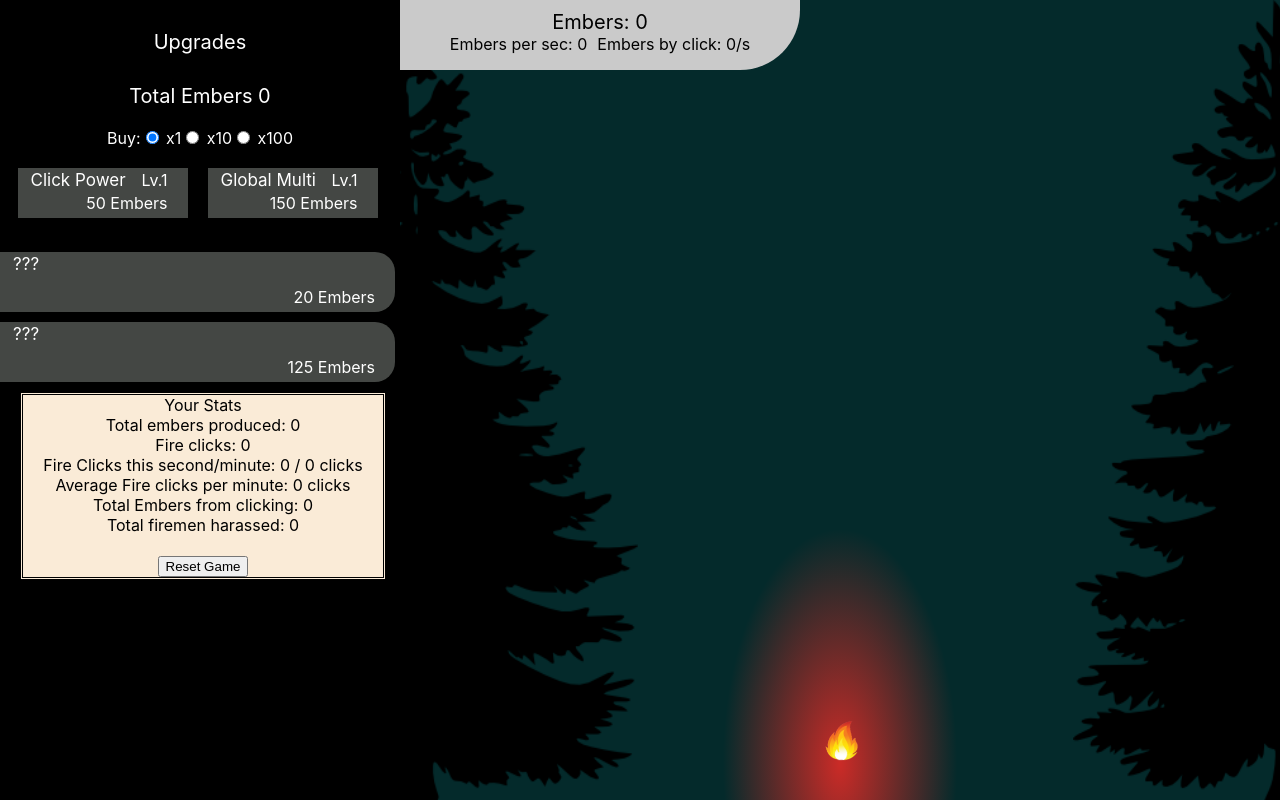
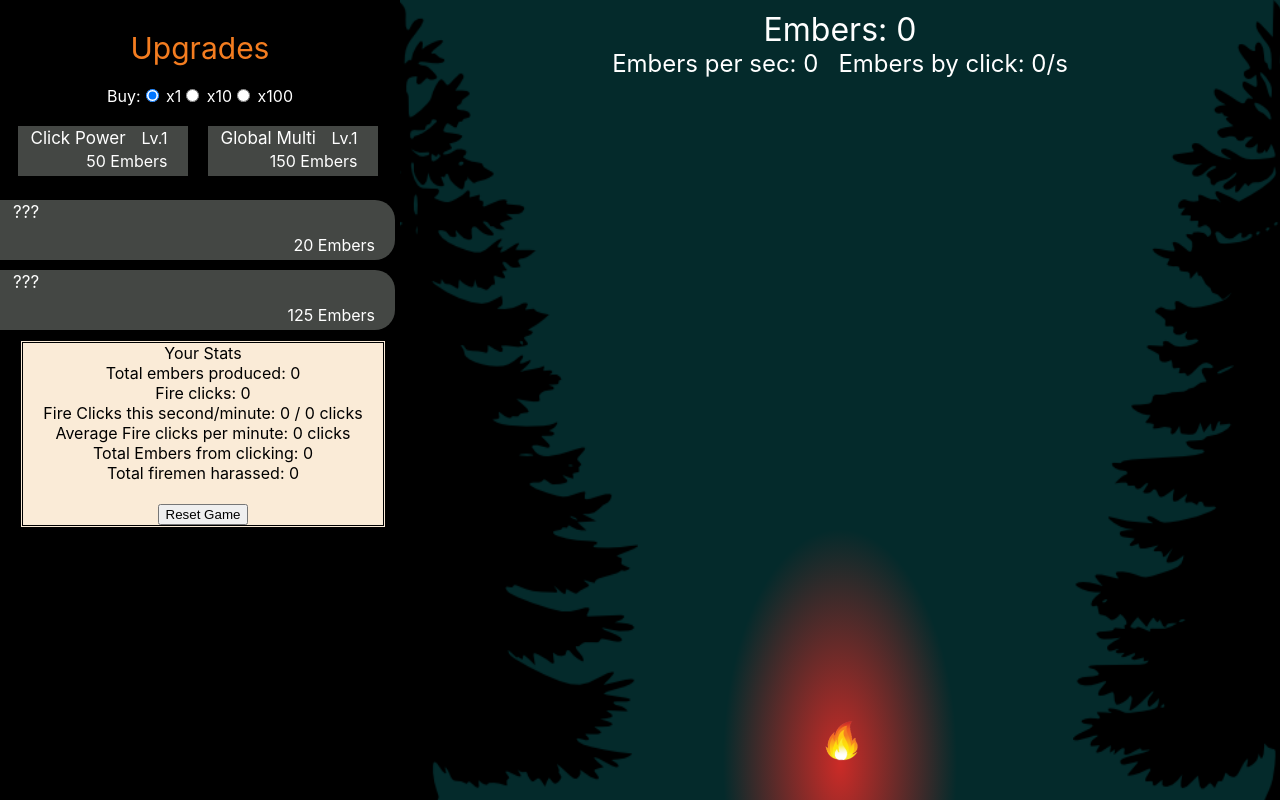
Before and after one commit to Ajknight121/Idle-Fire, a React (Create React App) app: page / in a window 1280 px wide. Built offline with nearby package versions, Linux system fonts and the light colour scheme.

Commit message:
Center counters

```diff
--- a/src/App.css
+++ b/src/App.css
@@ -36,15 +36,7 @@ body {
   background-size: 50% 100%, 50% 100%;
   background-position: -46% top, 153% top;
 }
-/*.tree {*/
-/*  position: absolute;*/
-/*  background-size: 50% 100%;*/
-/*  background-repeat: no-repeat;*/
-/*  background-position: right;*/
-/*  pointer-events: none;*/
-/*}*/
 .clicker-button {
-  /*background: rgb(255, 199, 90);*/
   text-align: center;
   padding-bottom: 40px;
   overflow: hidden;
@@ -98,25 +90,28 @@ body {
 }
 
 .counters {
-  background: rgb(202,202,202);
+  color: white;
   display: block;
   position: absolute;
-  width: 400px;
+  width: 100%;
   height: 70px;
-  border: none;
-  border-bottom-right-radius: 60px;
   padding-top: 10px;
   box-sizing: border-box;
   z-index: 9;
 }
 
 .ember-count {
-  font-size: 20px;
+  font-size: xx-large;
 }
 
 .ember-per-second {
   display: inline-block;
-  padding-right: 10px;
+  font-size: x-large;
+  padding-right: 20px;
+}
+
+.EmbersByClickSec {
+  font-size: x-large;
 }
 
 .upgrade-container {
@@ -134,8 +129,8 @@ body {
 }
 
 .upgrade-label {
-  font-size: 20px;
-  color: white;
+  font-size: 30px;
+  color: #F47D20;
   margin-top: 30px;
   margin-bottom: 20px;
 }
--- a/src/components/UpgradeContainer.tsx
+++ b/src/components/UpgradeContainer.tsx
@@ -47,7 +47,7 @@ export default function UpgradeContainer() {
   return (
     <div className="upgrade-container">
       <div className="upgrade-label">Upgrades</div>
-      <div className="upgrade-label">Total Embers {appState.embers.toLocaleString()}</div>
+      {/* <div className="upgrade-label">Total Embers {appState.embers.toLocaleString()}</div> */}
       <div className={"upgrade-quantity"}>
         Buy:
         <input
@@ -79,7 +79,6 @@ export default function UpgradeContainer() {
             <div className={"click-upgrades"}>
                 {appState.clickUpgrades.map(getClickUpgrades)}
             </div>
-            <hr/>
         {appState.upgrades.map(getUpgradeContent)}
         </div>
       <Statistics />
```
